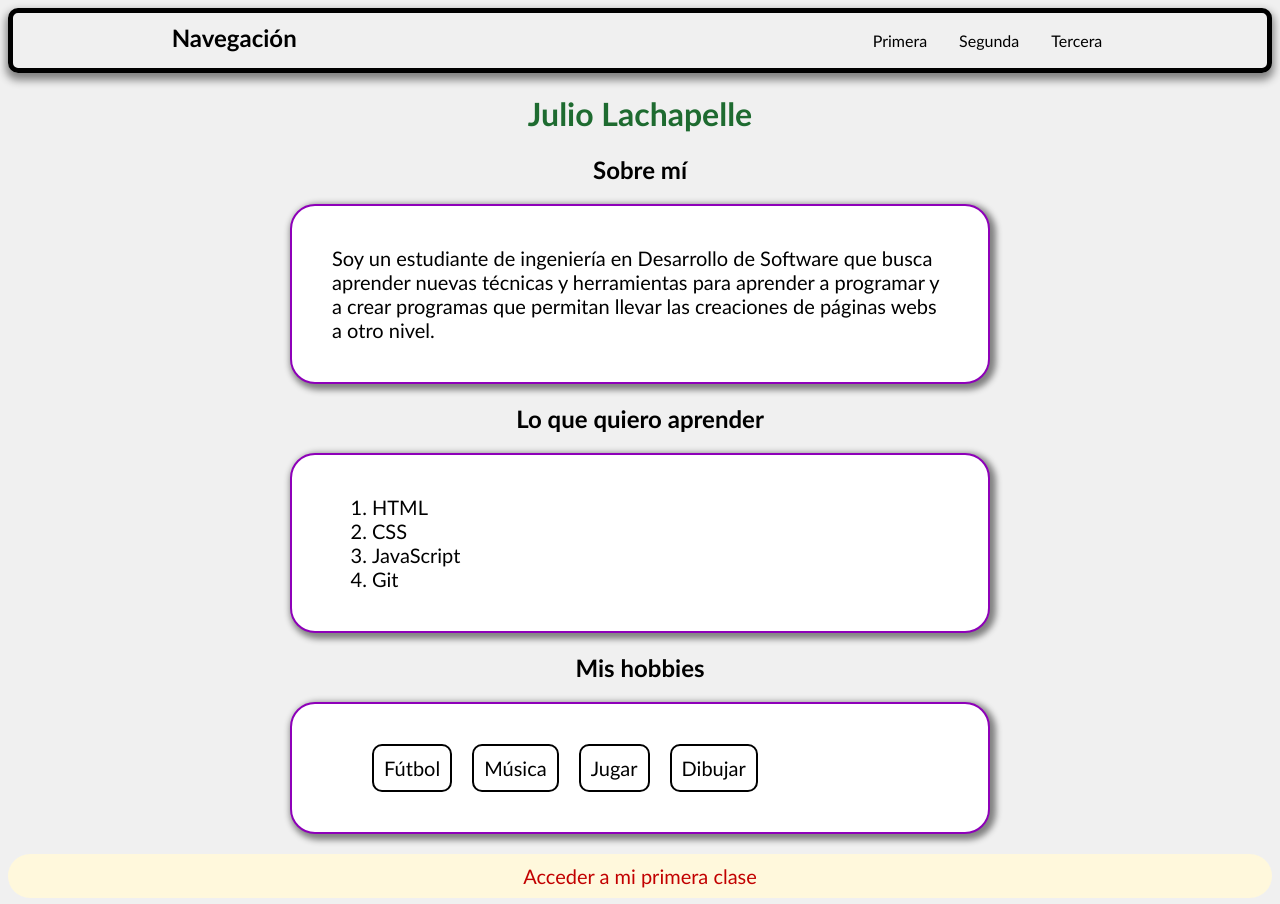
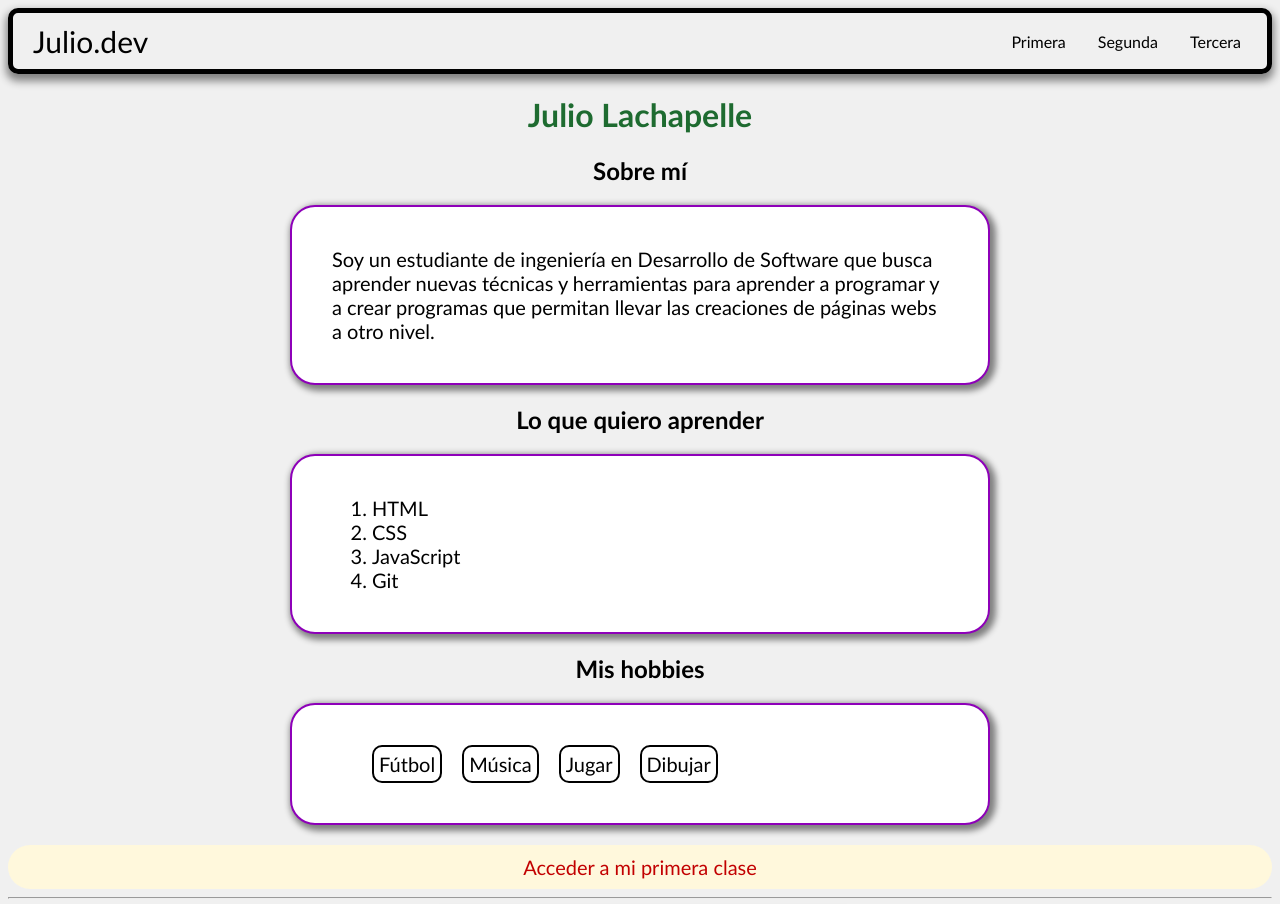
Before and after one commit to Lpdaniel/clases-html, a plain HTML site: page Segunda_clase.html in a window 1280 px wide. Shown: the top 904 px of the page. Drawn offline with Linux system fonts and the light colour scheme; grey boxes are pictures that could not be loaded.

Commit message:
Modificación barra de naveganción y etiquetas

```diff
--- a/Segunda_clase.html
+++ b/Segunda_clase.html
@@ -10,7 +10,7 @@
 
         <header>
             <nav class="menu">
-                <h2>Navegación</h2>
+                <span class="logo">Julio.dev</span>
                 <a href="Primera_clase.html" class="nav-link">Primera</a>
                 <a href="Segunda_clase.html" class="nav-link">Segunda</a>
                 <a href="Tercera_clase.html" class="nav-link">Tercera</a>
@@ -49,10 +49,10 @@
         </section>
         <!-- Enlace a mi primera clase para poder navegar entre mis prácticas -->
 
-        <a href="Primera_clase.html" target="_blank" id="enlace_firts">Acceder a mi primera clase</a>
+        <a href="Primera_clase.html" target="_blank" class="boton-enlace">Acceder a mi primera clase</a>
 
         <hr>
-        <!-- Etiqueta de imagen -->sss
+        <!-- Etiqueta de imagen -->
 
         <img src="https://www.mediasource.mx/hs-fs/hubfs/Imported_Blog_Media/fondos-web-1.jpg?width=950&name=fondos-web-1.jpg" alt="Rocas con estrellas">
     </body>
--- a/estilos.css
+++ b/estilos.css
@@ -32,7 +32,7 @@ h2 {
     border: 2px solid #8e00b9;
 }
 
-#enlace_firts{
+.boton-enlace{
     color: rgb(194, 0, 0);
     display: block;
     padding: 10px 20px;
@@ -71,16 +71,17 @@ img {
     padding: 10px;
     border-radius: 10px;
     border: 2px solid black;
+    padding: 5px;
 }
 
 .menu{
     display: flex;
     justify-content: center;
+    align-items: center;
     padding: 10px;
     border: 5px solid black;
     border-radius: 10px;
     box-shadow: 0px 5px 8px 2px gray;
-    height: 65px;
 }
 .nav-link{
     display: block;
@@ -88,16 +89,14 @@ img {
     color: black;
     padding: 8px 16px;
     border-radius: 4px;
-
-
 }
-.menu h2{
+.logo{
     margin: 0 10px;
-    padding-right: 550px;
+    margin-right: auto;
+    font-size: 30px;
 }
 .nav-link:hover,
 .nav-link:focus {
     color: white;
     background-color: black;
-    height: 100%;
 }
```
